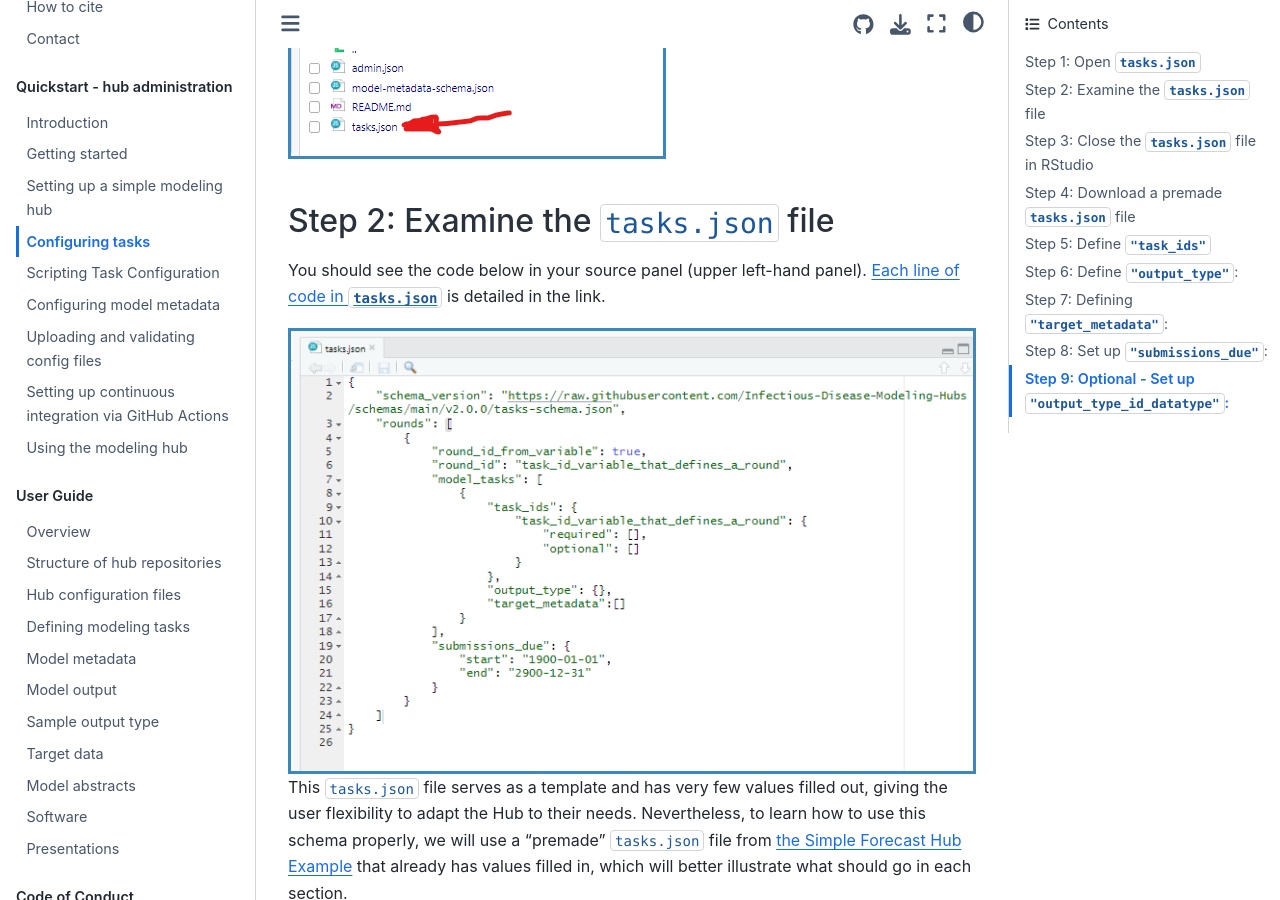
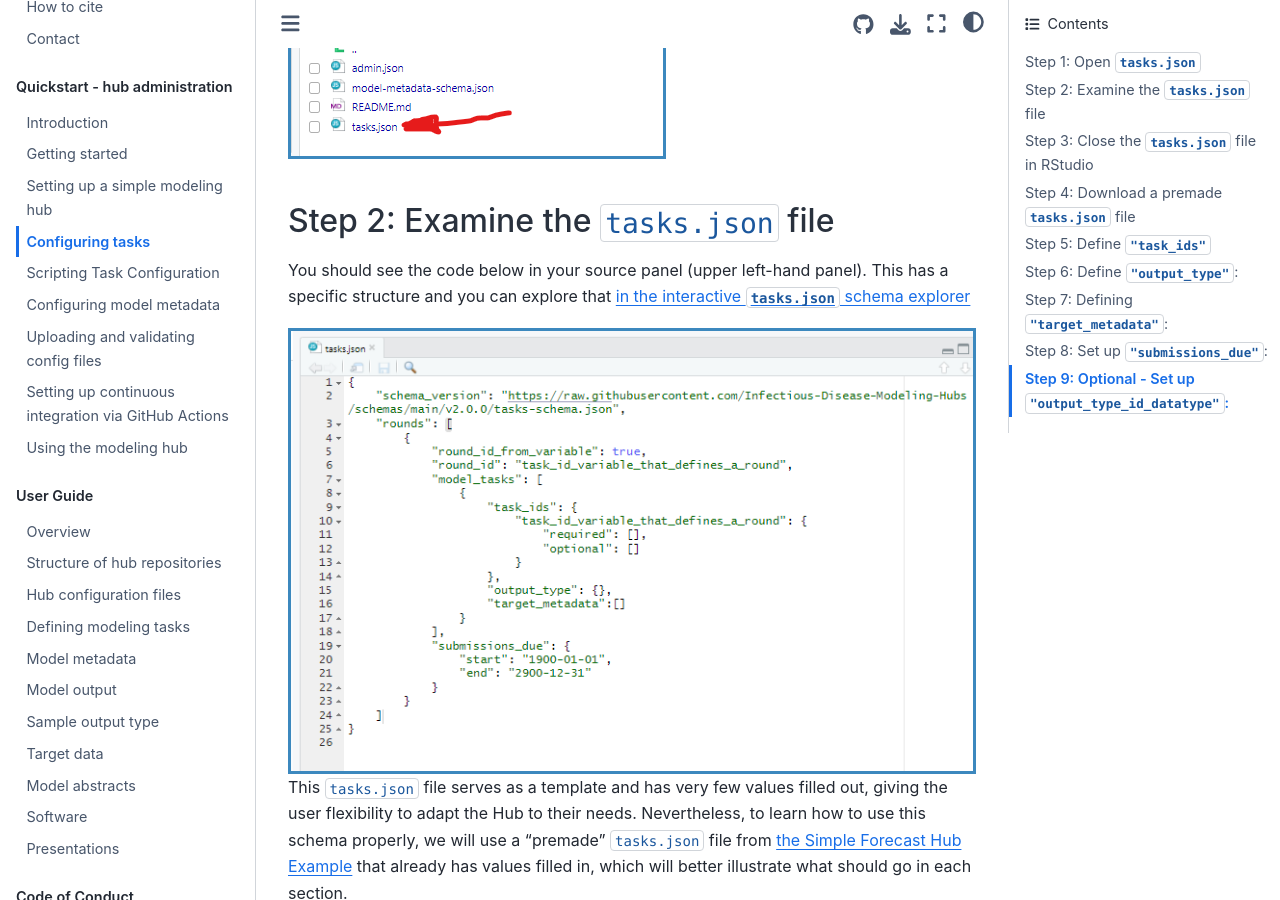
Before and after one commit to hubverse-org/hubDocs, a Sphinx documentation site: the page built from docs/source/quickstart-hub-admin/tasks-config.md, in a window 1280 px wide and 900 px high, scrolled down 457 px. Built offline with Sphinx 7.4.7 and the Sphinx Book theme 1.1.4, drawn with Linux system fonts in a browser that asks for light colours; comment, search, counter and statistics services are not loaded.

Commit message:
Update docs/source/quickstart-hub-admin/tasks-config.md
Co-authored-by: Zhian N. Kamvar <zkamvar@gmail.com>

````diff
--- a/docs/source/quickstart-hub-admin/tasks-config.md
+++ b/docs/source/quickstart-hub-admin/tasks-config.md
@@ -13,7 +13,7 @@ Check to be sure you are in  the `hub-config` folder. Click on `tasks.json` to o
 
 ## Step 2: Examine the `tasks.json` file
 
-You should see the code below in your source panel (upper left-hand panel). [Each line of code in `tasks.json`](#model-tasks-schema) is detailed in the link.
+You should see the code below in your source panel (upper left-hand panel). This has a specific structure and you can explore that [in the interactive `tasks.json` schema explorer](#model-tasks-schema)
 
 ```{image} ../images/tasks-schema-0.png
 :alt: Screenshot of the code in the tasks.json file
````
